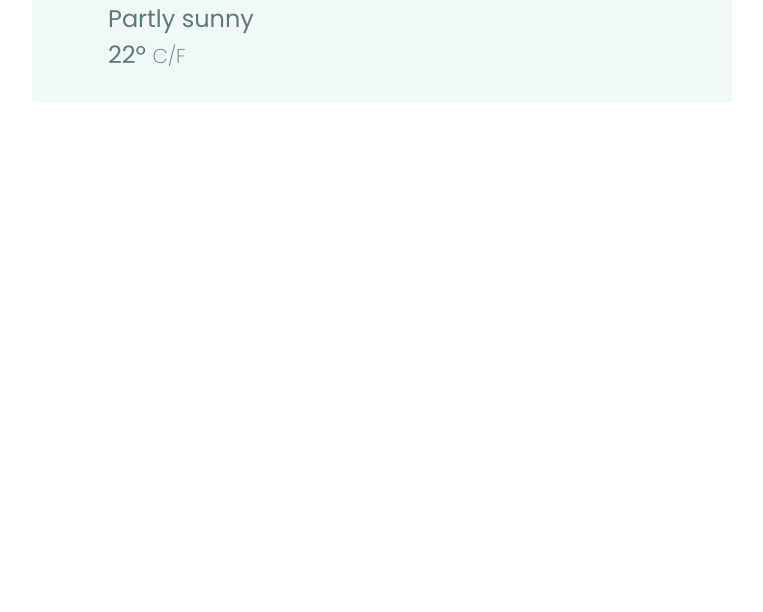
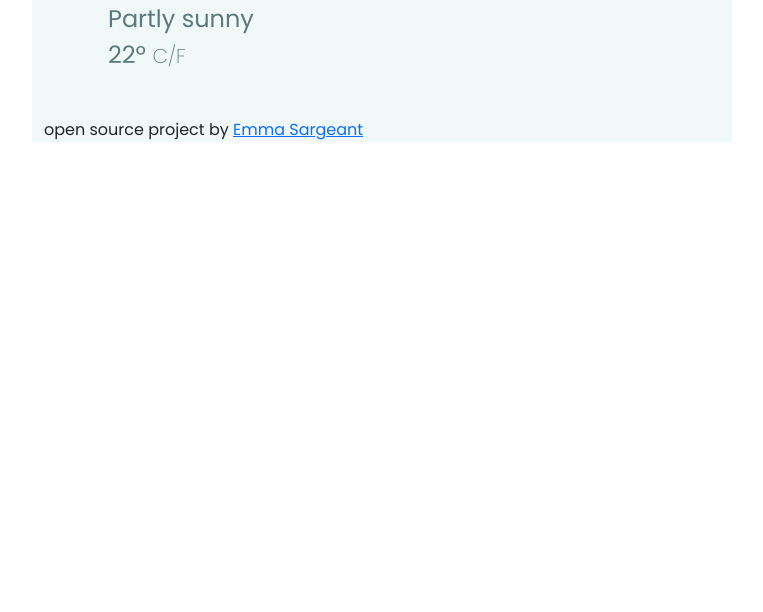
Before and after one commit to emmasarge/weather-app, a website: page index.html in a window 1280 px wide. Shown: the part 188-800 px from the top of the page, without its empty margins (258-1021 px from the left). Drawn offline with nearby package versions, Linux system fonts and the light colour scheme.

Commit message:
add open source

```diff
--- a/index.html
+++ b/index.html
@@ -47,6 +47,7 @@
           </div>
         </div>
       </div>
+      <div><p>open source project by <a href="https://github.com/emmasarge/weather-app">Emma Sargeant</a></p></div>
 
       <script src="src/script.js"></script>
 </body>
```
